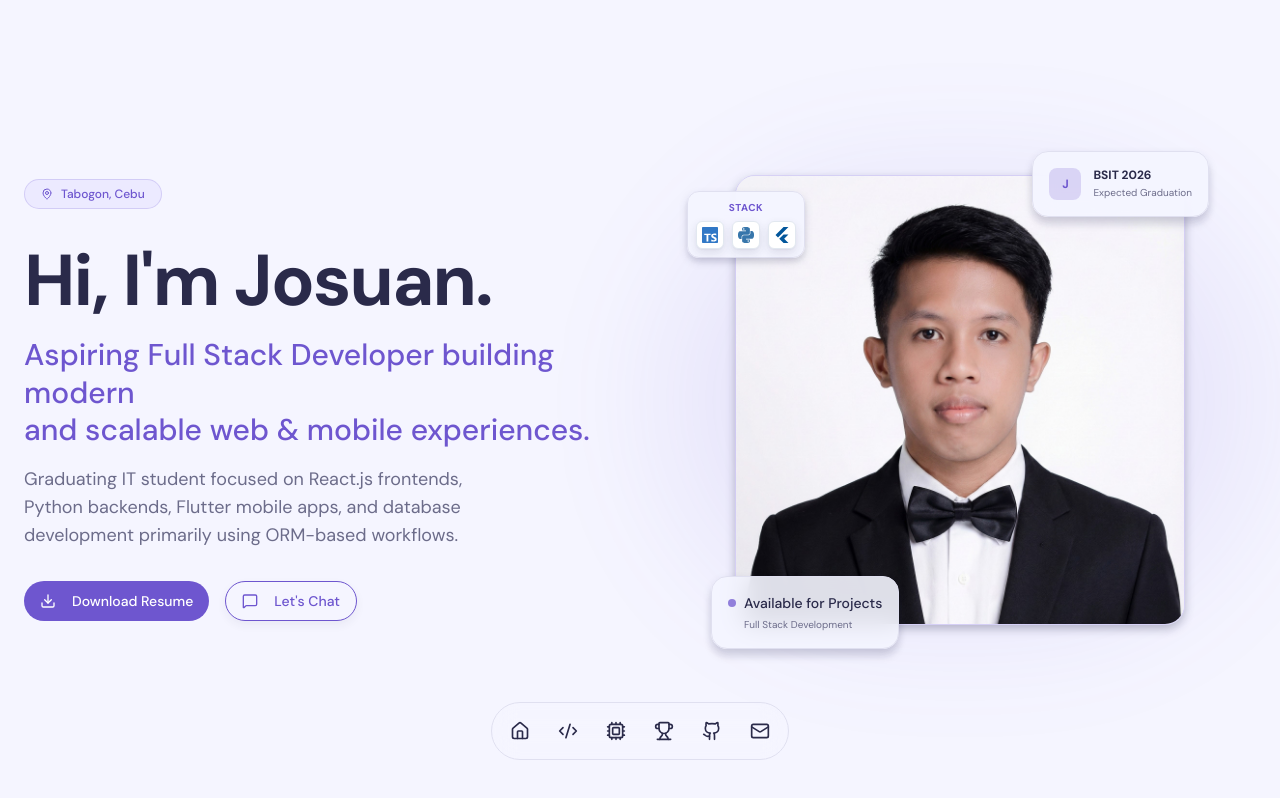
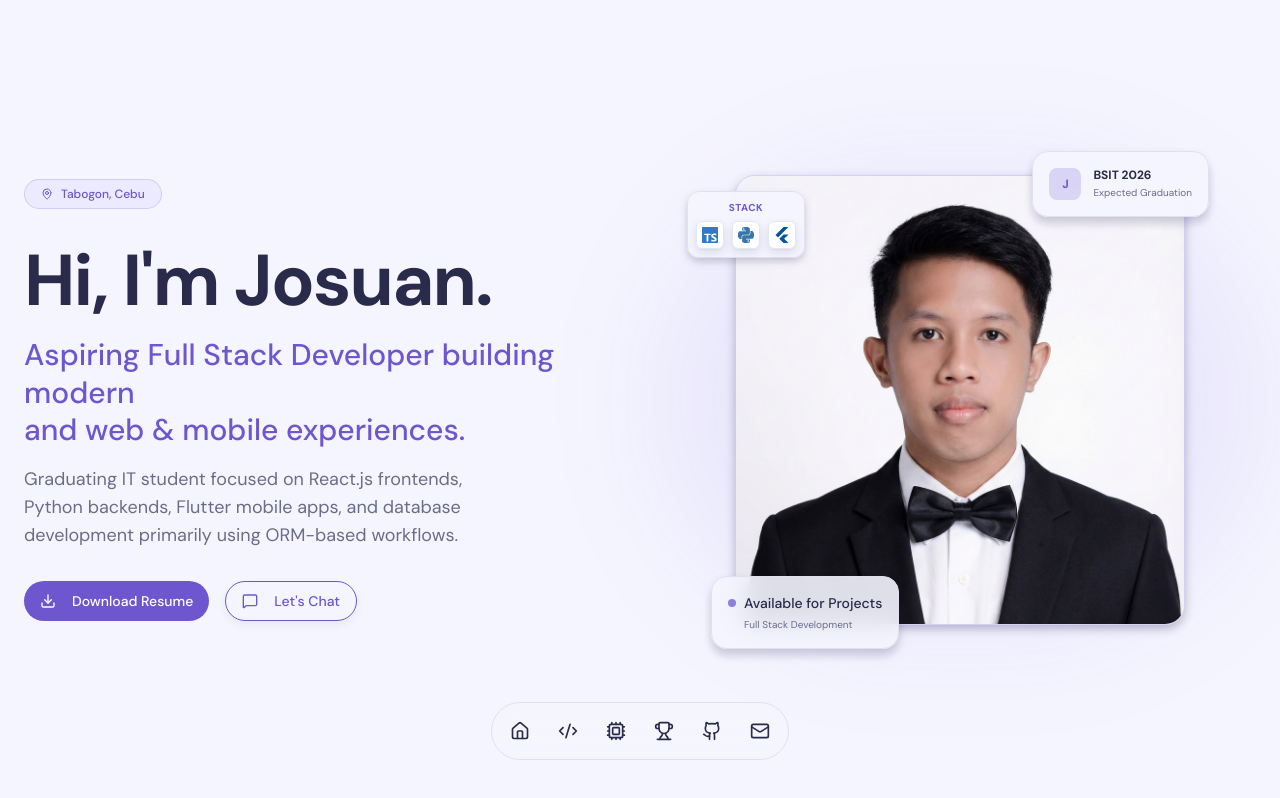
Before and after one commit to hulomjosuan21/portfolio, a Next.js app: page / in a window 1280 px wide. Built offline with nearby package versions, Linux system fonts and the light colour scheme.

Commit message:
refact(hero): remove scalable

```diff
--- a/app/sections/HeroSection.tsx
+++ b/app/sections/HeroSection.tsx
@@ -25,8 +25,7 @@ export default function HeroSection() {
 
             <h2 className="text-lg sm:text-xl md:text-2xl lg:text-3xl font-medium text-primary leading-tight max-w-[90%] md:max-w-none mx-auto md:mx-0">
               Aspiring Full Stack Developer building modern
-              <br className="hidden md:block" /> and scalable web & mobile
-              experiences.
+              <br className="hidden md:block" /> and web & mobile experiences.
             </h2>
 
             <p className="text-muted-foreground text-sm sm:text-base md:text-lg max-w-[450px]">
```
